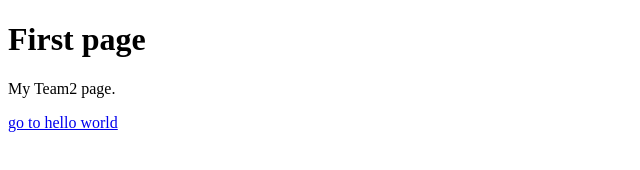
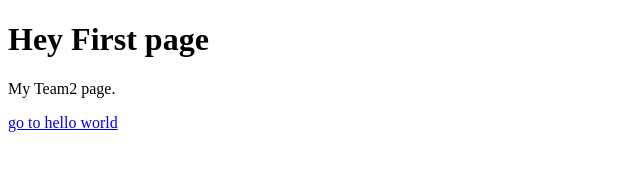
Before and after one commit to Bannaruj/MyWebGit, a plain HTML site: page index.html in a window 1280 px wide. Shown: the whole page, without its empty margins (0-640 px from the left). Drawn offline with Linux system fonts and the light colour scheme.

Commit message:
Update index.html

```diff
--- a/index.html
+++ b/index.html
@@ -1,11 +1,11 @@
  <!DOCTYPE html>
 <html>
 <head>
-<title>First Page</title>
+<title>Hey First Page</title>
 </head>
 <body>
 
-<h1>First page</h1>
+<h1>Hey First page</h1>
 <p>My Team2 page.</p>
 <a href="hello.html">go to hello world</a>
 
```
